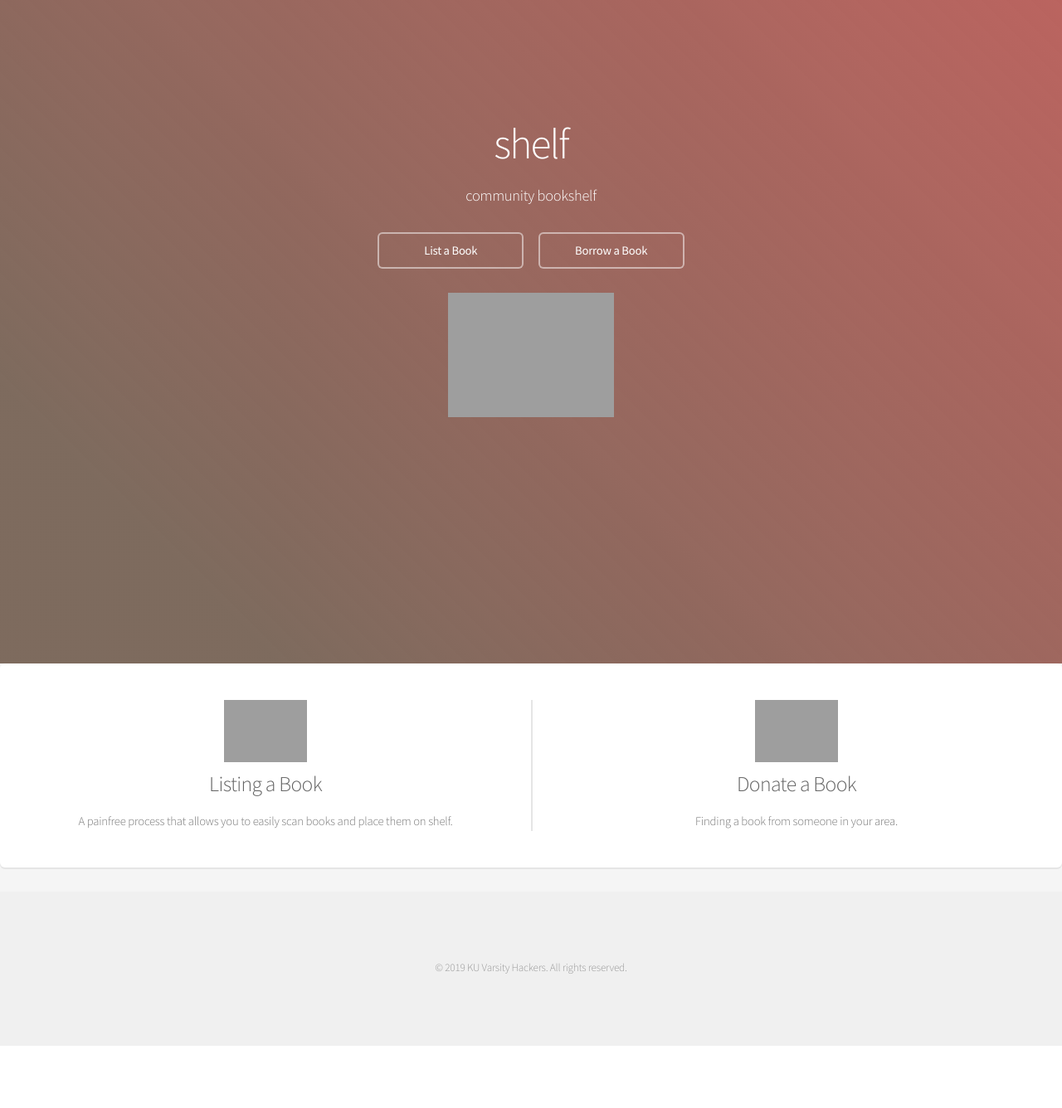
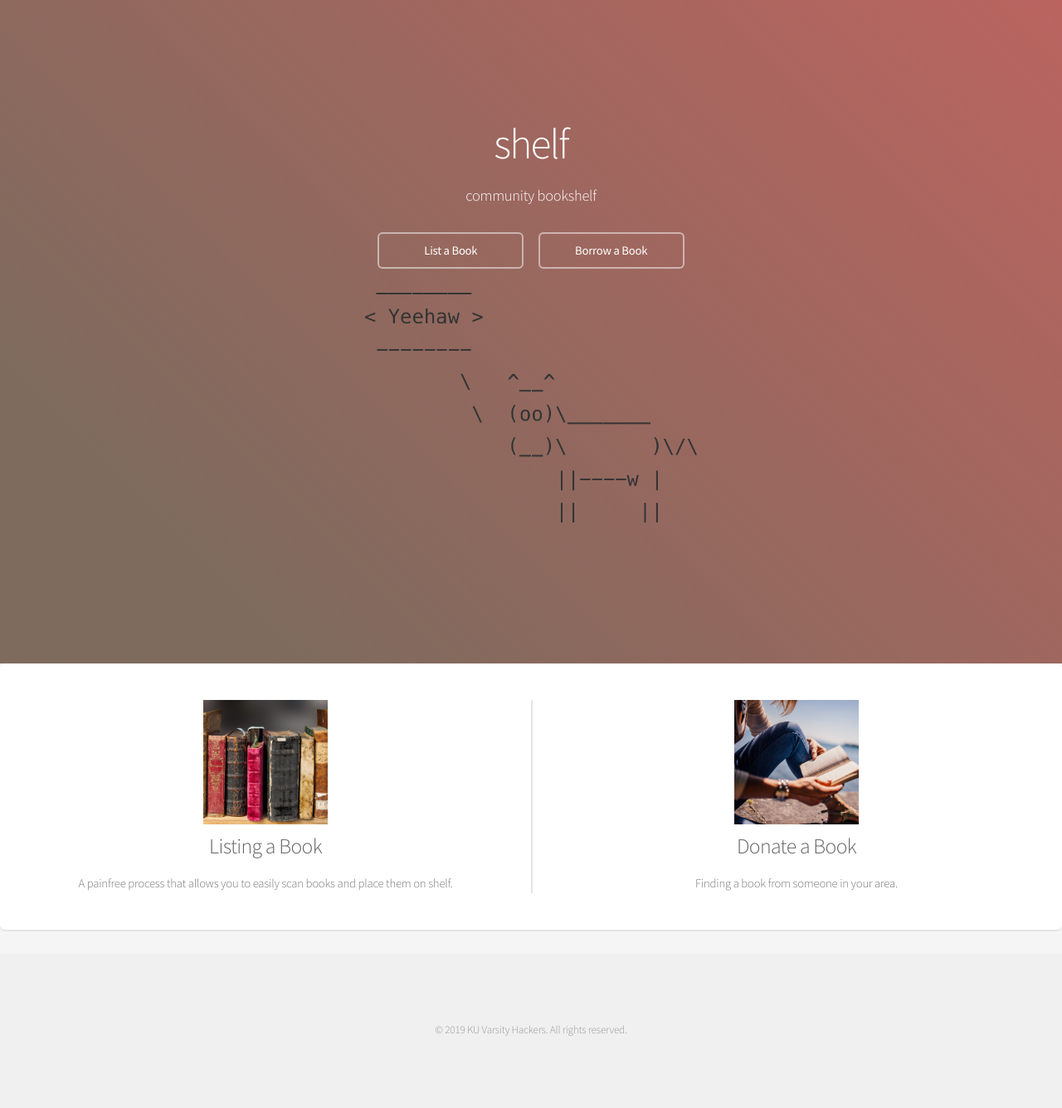
Before and after one commit to KUVarsityHackers/shelf, a Flask app: page /home.html in a window 1280 px wide. Shown: the whole page at 83% size. Before the commit the page ends 1261 px from the top, so only its background shows below. Run offline with Flask 2, Linux system fonts and the light colour scheme; some libraries are stand-ins or nearby versions; grey boxes are pictures that could not be loaded.

Commit message:
logo addition

```diff
--- a/templates/home.html
+++ b/templates/home.html
@@ -27,18 +27,18 @@
 				<li><a href=".\list.html" class="button">List a Book</a></li>
 				<li><a href=".\borrow.html" class="button">Borrow a Book</a></li>
 			</ul>
-			<img src="logo2.png" alt="logo" width="200">
+			<img src="../static/logo.png" alt="logo" width="400">
 	</section>
 	<!-- Info boxes -->
 	<section class="box special features">
 		<div class="features-row">
 			<section>
-				<img src=".img.png" alt="img1" width="100">
+				<img src="../static/list.jpg" alt="list" width="150">
 				<h3>Listing a Book</h3>
 				<p>A painfree process that allows you to easily scan books and place them on shelf.</p>
 			</section>
 			<section>
-				<img src="img.png" alt="img2" width="100">
+				<img src="../static/borrow.jpg" alt="borrow" width="150">
 				<h3>Donate a Book</h3>
 				<p>Finding a book from someone in your area.
 				</p>
```
Also changed, not shown: static/borrow.jpg (added), static/list.jpg (added), static/logo.png (added), 2 other files.
